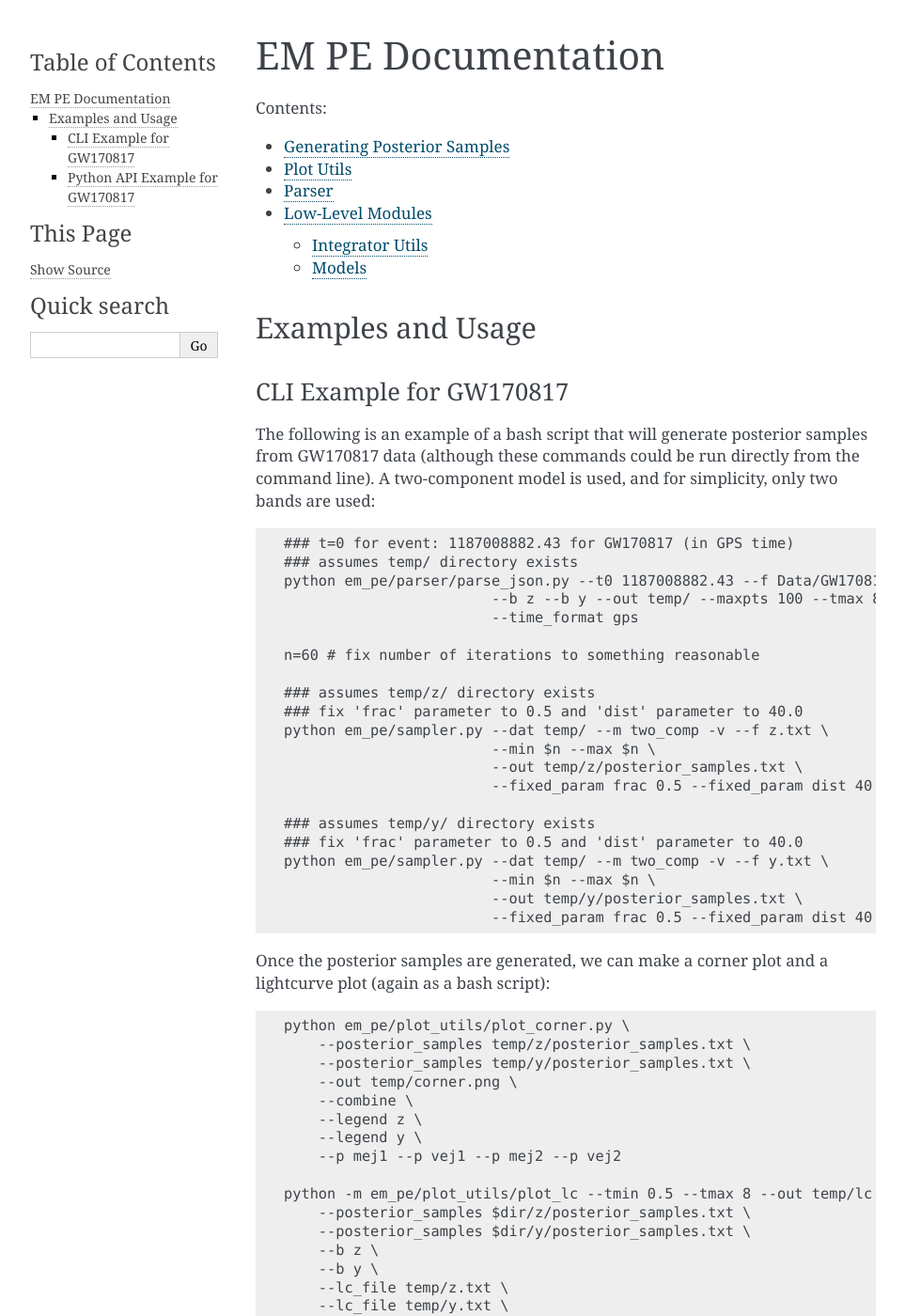
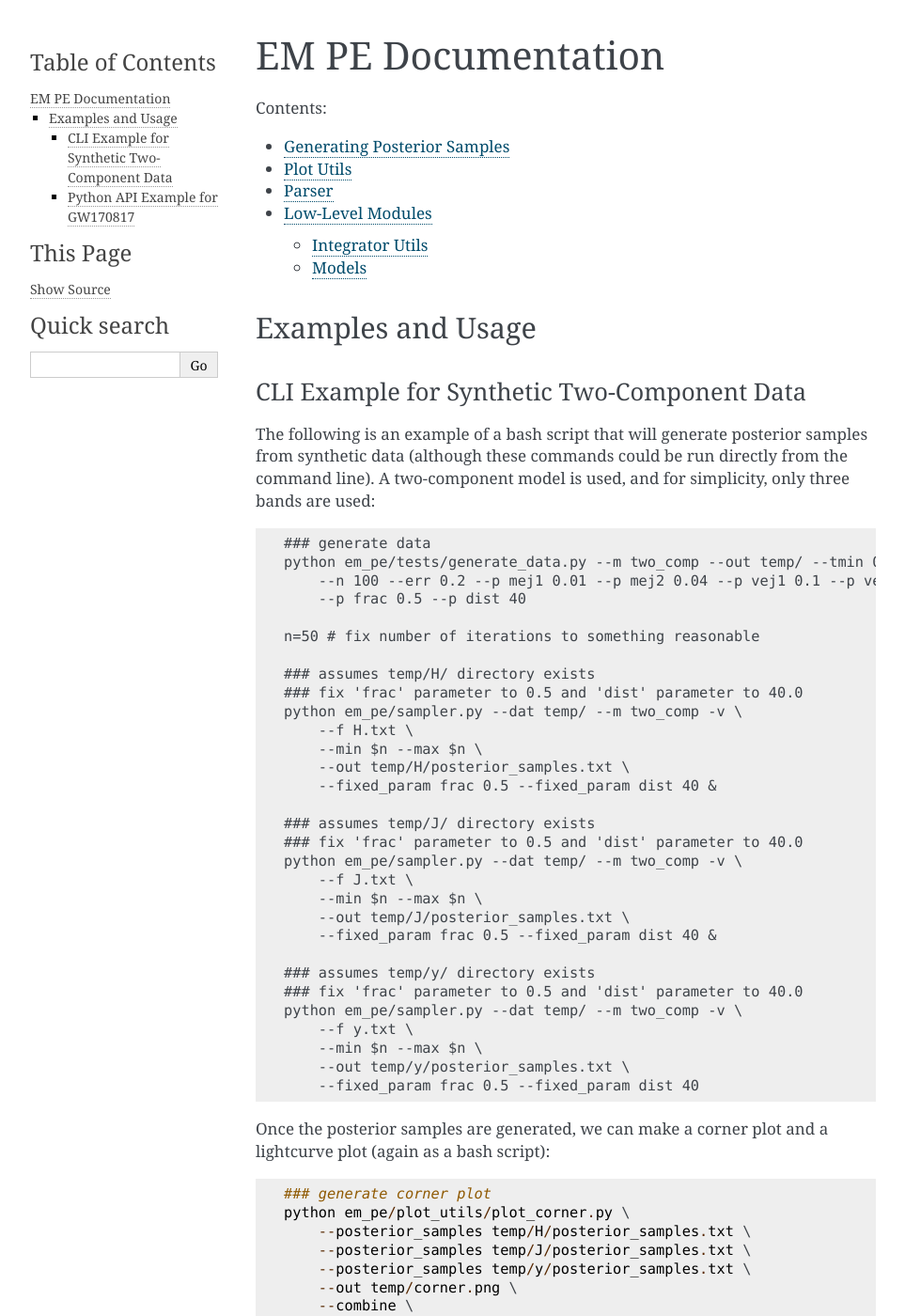
Before and after one commit to bwc3252/EM_PE, a Sphinx documentation site: the page built from doc/source/index.rst, in a window 1280 px wide and 1400 px high. Shown: the whole window at 94% size, without its empty margins (148-1111 px from the left). Built offline with Sphinx 7.4.7, drawn with Linux system fonts in a browser that asks for light colours; some of the changed text lies outside the part shown.

Commit message:
Updated documentation with usage examples

```diff
--- a/doc/source/index.rst
+++ b/doc/source/index.rst
@@ -18,53 +18,70 @@ EM PE Documentation
 Examples and Usage
 ------------------
 
-CLI Example for GW170817
-^^^^^^^^^^^^^^^^^^^^^^^^
+CLI Example for Synthetic Two-Component Data
+^^^^^^^^^^^^^^^^^^^^^^^^^^^^^^^^^^^^^^^^^^^^
 The following is an example of a bash script that will generate posterior
-samples from GW170817 data (although these commands could be run directly from
-the command line). A two-component model is used, and for simplicity, only two
+samples from synthetic data (although these commands could be run directly from
+the command line). A two-component model is used, and for simplicity, only three
 bands are used::
 
-    ### t=0 for event: 1187008882.43 for GW170817 (in GPS time)
-    ### assumes temp/ directory exists
-    python em_pe/parser/parse_json.py --t0 1187008882.43 --f Data/GW170817.json \
-                            --b z --b y --out temp/ --maxpts 100 --tmax 8 \
-                            --time_format gps
+    ### generate data
+    python em_pe/tests/generate_data.py --m two_comp --out temp/ --tmin 0.5 --tmax 8 \
+        --n 100 --err 0.2 --p mej1 0.01 --p mej2 0.04 --p vej1 0.1 --p vej2 0.3 \
+        --p frac 0.5 --p dist 40
 
-    n=60 # fix number of iterations to something reasonable
+    n=50 # fix number of iterations to something reasonable
 
-    ### assumes temp/z/ directory exists
+    ### assumes temp/H/ directory exists
     ### fix 'frac' parameter to 0.5 and 'dist' parameter to 40.0
-    python em_pe/sampler.py --dat temp/ --m two_comp -v --f z.txt \
-                            --min $n --max $n \
-                            --out temp/z/posterior_samples.txt \
-                            --fixed_param frac 0.5 --fixed_param dist 40 &
+    python em_pe/sampler.py --dat temp/ --m two_comp -v \
+        --f H.txt \
+        --min $n --max $n \
+        --out temp/H/posterior_samples.txt \
+        --fixed_param frac 0.5 --fixed_param dist 40 &
+
+    ### assumes temp/J/ directory exists
+    ### fix 'frac' parameter to 0.5 and 'dist' parameter to 40.0
+    python em_pe/sampler.py --dat temp/ --m two_comp -v \
+        --f J.txt \
+        --min $n --max $n \
+        --out temp/J/posterior_samples.txt \
+        --fixed_param frac 0.5 --fixed_param dist 40 &
 
     ### assumes temp/y/ directory exists
     ### fix 'frac' parameter to 0.5 and 'dist' parameter to 40.0
-    python em_pe/sampler.py --dat temp/ --m two_comp -v --f y.txt \
-                            --min $n --max $n \
-                            --out temp/y/posterior_samples.txt \
-                            --fixed_param frac 0.5 --fixed_param dist 40
+    python em_pe/sampler.py --dat temp/ --m two_comp -v \
+        --f y.txt \
+        --min $n --max $n \
+        --out temp/y/posterior_samples.txt \
+        --fixed_param frac 0.5 --fixed_param dist 40
 
 Once the posterior samples are generated, we can make a corner plot and a
 lightcurve plot (again as a bash script)::
 
+    ### generate corner plot
     python em_pe/plot_utils/plot_corner.py \
-        --posterior_samples temp/z/posterior_samples.txt \
+        --posterior_samples temp/H/posterior_samples.txt \
+        --posterior_samples temp/J/posterior_samples.txt \
         --posterior_samples temp/y/posterior_samples.txt \
         --out temp/corner.png \
         --combine \
-        --legend z \
+        --truth_file temp/test_truths.txt \
+        --legend H \
+        --legend J \
         --legend y \
-        --p mej1 --p vej1 --p mej2 --p vej2
+        --p mej1 --p vej1 --p mej2 --p vej2 &
 
+    ### generate lightcurve plot
     python -m em_pe/plot_utils/plot_lc --tmin 0.5 --tmax 8 --out temp/lc.png \
-        --posterior_samples $dir/z/posterior_samples.txt \
-        --posterior_samples $dir/y/posterior_samples.txt \
-        --b z \
+        --posterior_samples temp/H/posterior_samples.txt \
+        --posterior_samples temp/J/posterior_samples.txt \
+        --posterior_samples temp/y/posterior_samples.txt \
+        --b H \
+        --b J \
         --b y \
-        --lc_file temp/z.txt \
+        --lc_file temp/H.txt \
+        --lc_file temp/J.txt \
         --lc_file temp/y.txt \
         --m two_comp --fixed_param frac 0.5 --fixed_param dist 40
 
@@ -73,24 +90,24 @@ Python API Example for GW170817
 The Python equivalent to the previous example::
 
     from em_pe import sampler
-    from em_pe.parser import parse_json
     from em_pe.plot_utils import plot_corner, plot_lc
 
-    t0 = 1187008882.43 # initial time for event
-    data = 'Data/GW170817.json' # JSON file
-    b = ['z', 'y'] # data bands to store
+    b = ['H', 'J', 'y'] # data bands to store
     dir = 'temp/' # directory to store data in
 
-    ### Parse JSON data and convert to necessary format
-    parse_json(t0, data, b, dir, maxpts=50, tmax=8, gps_time=True)
-
     model = 'two_comp'
-    out = 'temp/z/posterior_samples.txt'
-    n = 75
+    out = 'temp/H/posterior_samples.txt'
+    n = 50
     fixed = [['frac', 0.5], ['dist', 40.0]]
 
-    ### Initialize sampler (for z band)
-    s = sampler(dir, model, ['z.txt'], out, min_iter=n, max_iter=n, fixed_params=fixed)
+    ### Initialize sampler (for H band)
+    s = sampler(dir, model, ['H.txt'], out, min_iter=n, max_iter=n, fixed_params=fixed)
+
+    ### Generate samples
+    s.generate_samples()
+
+    ### Initialize sampler (for J band)
+    s = sampler(dir, model, ['J.txt'], out, min_iter=n, max_iter=n, fixed_params=fixed)
 
     ### Generate samples
     s.generate_samples()
@@ -101,17 +118,24 @@ The Python equivalent to the previous example::
     ### Generate samples
     s.generate_samples()
 
-    samples = ['temp/z/posterior_samples.txt', 'temp/y/posterior_samples.txt']
+    samples = ['temp/H/posterior_samples.txt',
+               'temp/J/posterior_samples.txt',
+               'temp/y/posterior_samples.txt']
     out = temp/corner.png
     params = ['mej1', 'vej1', 'mej2', 'vej2']
-    leg = ['z', 'y']
+    leg = ['H', 'J', 'y']
 
     ### Make a corner plot
     plot_corner.generate_corner_plot(samples, out, params, leg=leg)
 
     tmin = 0.5
     tmax = 8.0
-    lc_file = ['temp/z.txt', 'temp/y.txt']
+    lc_file = ['temp/H.txt', 'temp/J.txt', 'temp/y.txt']
 
     ### Make a lightcurve plot
     plot_lc.generate_lc_plot(samples, out, model, tmin, tmax, b, lc_file=lc_file, fixed_params=fixed)
+
+The plots generated should be similar to:
+
+.. image:: corner.png
+.. image:: lc.png
```
Also changed, not shown: doc/source/corner.png (added), doc/source/example_corner.png (deleted), doc/source/example_corner_2.png (deleted), doc/source/lc.png (added), 1 other file.
